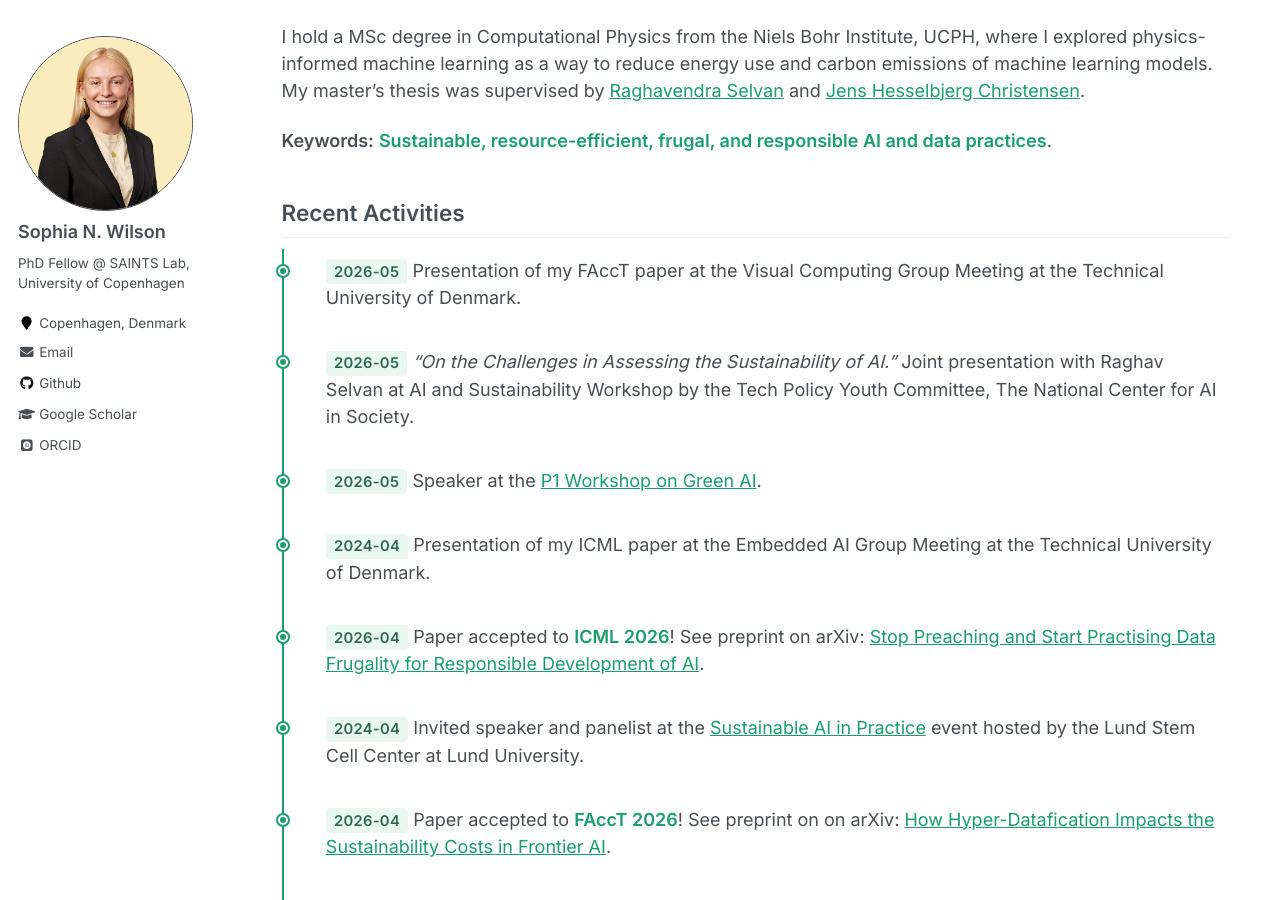
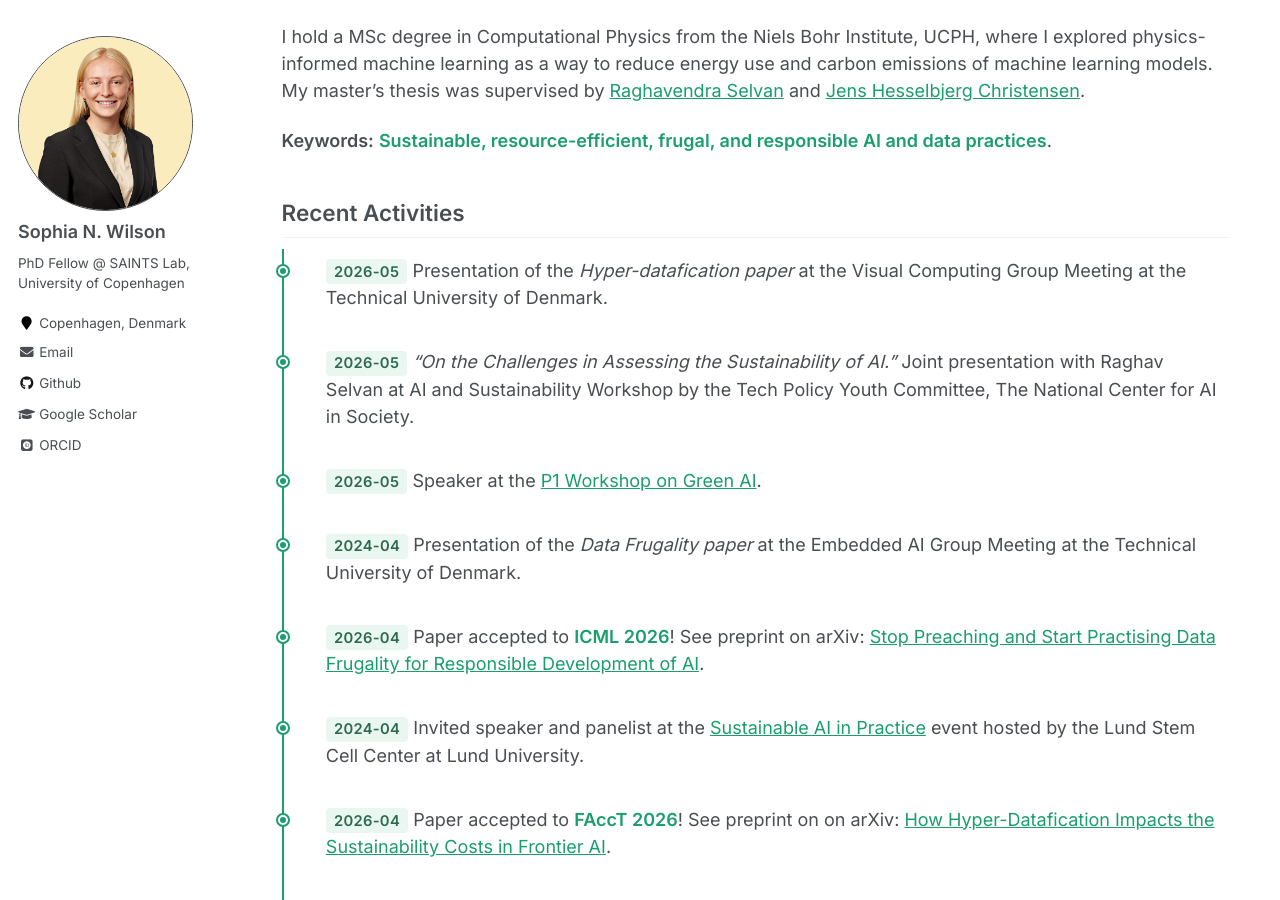
Before and after one commit to sophiawilson18/sophiawilson18.github.io, a Jekyll site: the page built from _pages/about.md, in a window 1280 px wide and 900 px high, scrolled down 297 px. Built offline with Jekyll 4.4.1, drawn with Linux system fonts in a browser that asks for light colours; some web fonts are replaced.

Commit message:
update about

```diff
--- a/_pages/about.md
+++ b/_pages/about.md
@@ -19,13 +19,13 @@ I hold a MSc degree in Computational Physics from the Niels Bohr Institute, UCPH
 
 <div class="timeline" markdown="1">
 
-**2026-05** Presentation of my FAccT paper at the Visual Computing Group Meeting at the Technical University of Denmark.
+**2026-05** Presentation of the *Hyper-datafication paper* at the Visual Computing Group Meeting at the Technical University of Denmark.
 
 **2026-05** *"On the Challenges in Assessing the Sustainability of AI."* Joint presentation with Raghav Selvan at AI and Sustainability Workshop by the Tech Policy Youth Committee, The National Center for AI in Society.
 
 **2026-05** Speaker at the [P1 Workshop on Green AI](https://www.aicentre.dk/events/20260508-p1-programs-workshop-green-ai).
 
-**2024-04** Presentation of my ICML paper at the Embedded AI Group Meeting at the Technical University of Denmark.
+**2024-04** Presentation of the *Data Frugality paper* at the Embedded AI Group Meeting at the Technical University of Denmark.
 
 **2026-04** Paper accepted to <span class="venue">ICML 2026</span>! See preprint on arXiv: [Stop Preaching and Start Practising Data Frugality for Responsible Development of AI](https://arxiv.org/abs/2602.19789).
 
```
